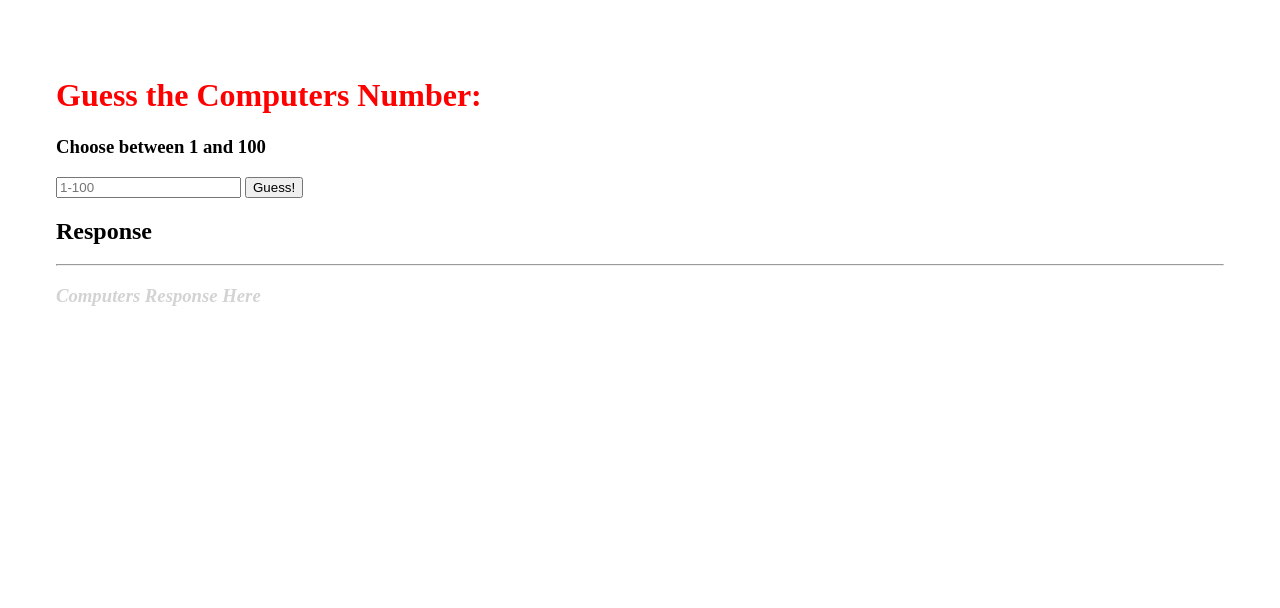
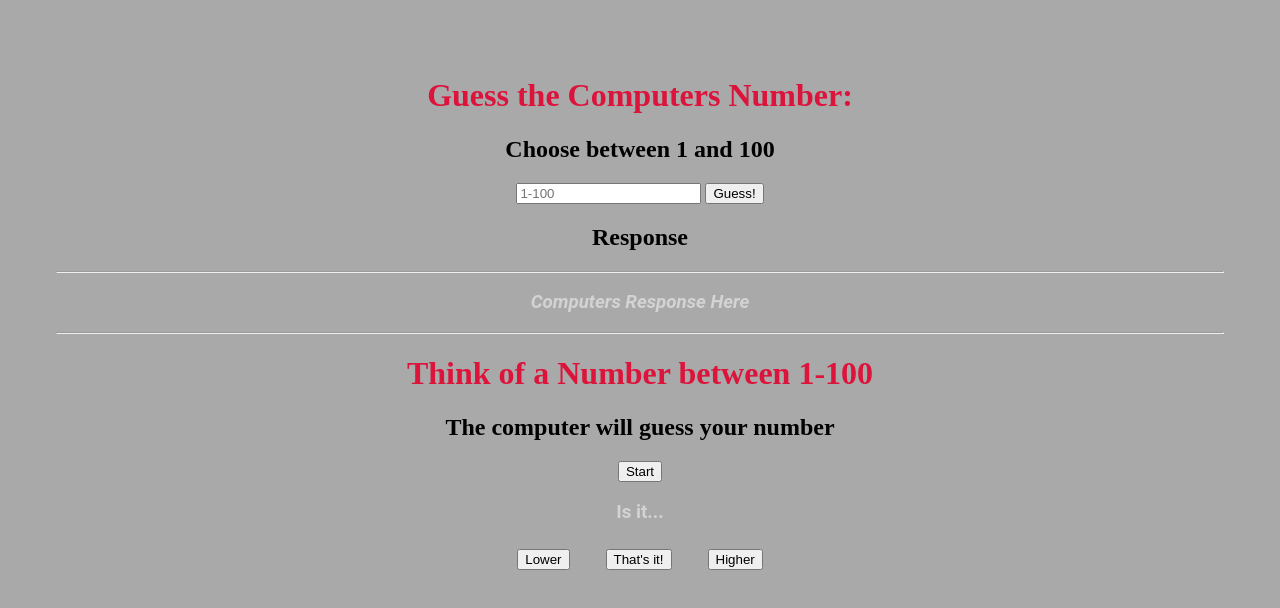
Before and after one commit to singer-nzs/SD-GuessTheNumber_DOM_StudentProject, a plain HTML site: page index.html in a window 1280 px wide. Drawn offline with Linux system fonts and the light colour scheme.

Commit message:
v2 student repo project

```diff
--- /dev/null
+++ b/helpers_do-not-alter/style.css
@@ -0,0 +1,23 @@
+body {
+    padding: 3em;
+    background-color: darkgrey;
+    text-align: center;
+}
+
+h1 {
+    color: crimson;
+}
+
+h3 {
+    color: lightgray;
+    font-family: 'Roboto', sans-serif;
+}
+
+button:hover {
+    background-color: black;
+    color: white;
+}
+
+#lower-higher-btns button {
+    margin: .5rem 1rem;
+}
--- a/index.html
+++ b/index.html
@@ -4,14 +4,13 @@
     <meta charset="UTF-8">
     <meta http-equiv="X-UA-Compatible" content="IE=edge">
     <meta name="viewport" content="width=device-width, initial-scale=1.0">
+    <link rel="stylesheet" href="./helpers_do-not-alter/style.css">
     <title>Guess That Number!</title>
 </head>
-<body style="padding: 3em;">
-
-    <!-- DO NOT ALTER ANY OF THIS CODE -->
-
-    <h1 style="color: red;">Guess the Computers Number:</h1>
-    <h3>Choose between 1 and 100</h3>
+<body>
+    <!-- DO NOT ALTER ANY OF CODE -->
+    <h1>Guess the Computers Number:</h1>
+    <h2>Choose between 1 and 100</h2>
     <form>
         <input type="number" placeholder="1-100">
         <button id="guess-btn" type="submit">Guess!</button>
@@ -19,12 +18,23 @@
 
     <h2>Response</h2>
     <hr>
-    <h3 id="status-response"><i style="color: lightgray">Computers Response Here</i></h3>
+    <h3 id="status-response"><i>Computers Response Here</i></h3>
+
+    <hr>
+    <!-- Computer Guesses your Number -->
+
+    <h1>Think of a Number between 1-100</h1>
+    <h2>The computer will guess your number</h2>
+    <button id="comp-guess-start-btn">Start</button>
+    <h3 id="comp-guesses-response">Is it...</h3>
+    <div id="lower-higher-btns">
+        <button>Lower</button>
+        <button>That's it!</button>
+        <button>Higher</button>
+    </div>
 
     <!-- JavaScript -->
-    <script src="./assets/main.js"></script>
+    <script src="./helpers_do-not-alter/main.js"></script>
     <script src="./script.js"></script>
-
-    <!-- DO NOT ALTER ANY OF THIS CODE -->
 </body>
 </html>
--- a/script.js
+++ b/script.js
@@ -12,3 +12,37 @@ function randomNumber(x, generatedNumber) {
 
     // YOUR CODE ABOVE
 };
+
+
+
+//* Have the Computer Guess your Number ---------------------------------------------
+/*
+    Build out the functionality for the computer to guess and evaluate your random number.
+
+    - There are two static functions framed. DO NOT alter the name or parameters of these functions:
+        - startCompGuess(num)
+        - compGuess(reply)
+
+    *hint:
+        - don't forget that variables are a way for us to store information and update later.
+        - What is the "current number"? The lowest number? Highest?
+
+    You are not limited to just these functions. Feel free to create a new function that may be called to help manage the flow of your code.
+*/
+
+function startCompGuess(num) {
+    // This should return a string that denotes the first guessed number
+
+    // YOUR CODE ...
+
+
+}
+
+function compGuess(reply) {
+    /*
+    *   The parameter "reply" will either be passing "lower", "correct", or "higher". This should be considered when evaluating th elogic and response.
+
+    This should return a string indicating the computers response.
+    */
+
+}
```
Also changed, not shown: assets/filestructure.png, helpers_do-not-alter/main.js (renamed from assets/main.js), 1 other file.
